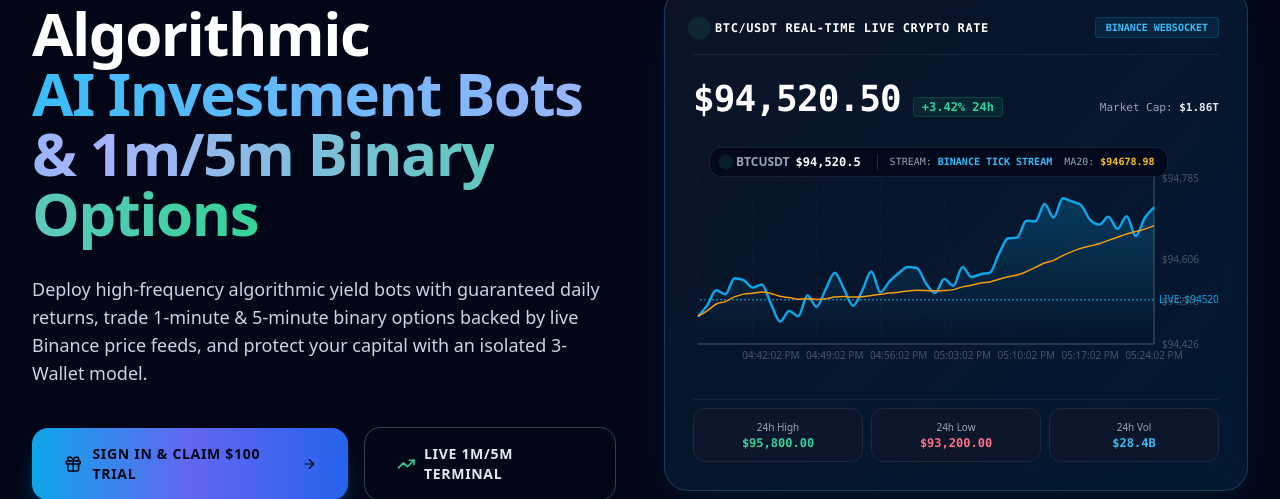
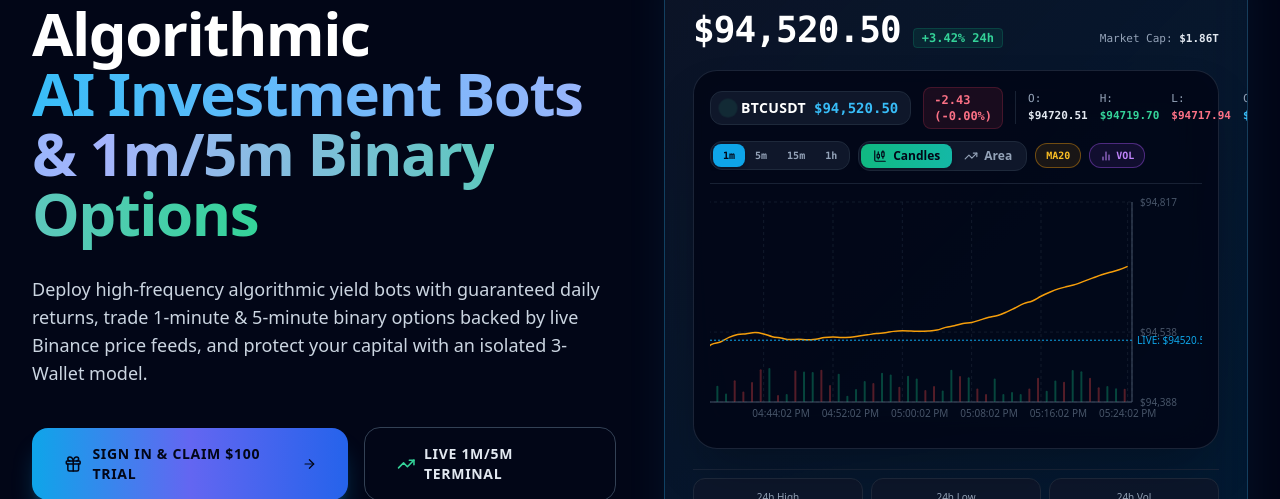
Before and after one commit to yashgupta927413-oss/lukas-crypto, a Next.js app: page / in a window 1280 px wide. Shown: the part 283-782 px from the top of the page. Built offline with nearby package versions, Linux system fonts and the light colour scheme; no server answers.

Commit message:
Render real Japanese Candlestick chart with OHLC data, volume bars, MA20 indicator, and chart type toggles

```diff
--- a/src/components/live-trading-chart.tsx
+++ b/src/components/live-trading-chart.tsx
@@ -5,6 +5,7 @@ import {
   ResponsiveContainer,
   ComposedChart,
   Area,
+  Bar,
   Line,
   XAxis,
   YAxis,
@@ -12,6 +13,7 @@ import {
   ReferenceLine,
   CartesianGrid,
 } from "recharts";
+import { CandlestickChart, TrendingUp, BarChart2, Eye } from "lucide-react";
 
 interface LiveTradingChartProps {
   symbol: string;
@@ -21,6 +23,90 @@ interface LiveTradingChartProps {
   height?: number;
 }
 
+// Custom SVG shape to render real Japanese Candlesticks (Green/Red)
+const CandlestickShape = (props: any) => {
+  const { x, width, y, height, payload, yAxis } = props;
+  if (!payload || payload.open === undefined || payload.high === undefined || payload.low === undefined) {
+    return null;
+  }
+
+  const { open, high, low, price } = payload;
+  const close = price;
+  const isGreen = close >= open;
+  const color = isGreen ? "#10b981" : "#ef4444";
+
+  // Calculate pixel Y coordinates safely
+  const getPixelY = (val: number) => {
+    if (yAxis && typeof yAxis.scale === "function") {
+      const scaled = yAxis.scale(val);
+      if (typeof scaled === "number" && !isNaN(scaled)) return scaled;
+    }
+    const dMin = yAxis?.domain?.[0] || 0;
+    const dMax = yAxis?.domain?.[1] || 1;
+    const range = dMax - dMin || 1;
+    return y + height - ((val - dMin) / range) * height;
+  };
+
+  const yHigh = getPixelY(high);
+  const yLow = getPixelY(low);
+  const yOpen = getPixelY(open);
+  const yClose = getPixelY(close);
+
+  const candleWidth = Math.max(3, width * 0.65);
+  const candleX = x + (width - candleWidth) / 2;
+  const wickX = x + width / 2;
+
+  const bodyTop = Math.min(yOpen, yClose);
+  const bodyHeight = Math.max(2, Math.abs(yOpen - yClose));
+
+  return (
+    <g className="candlestick-item">
+      {/* Wick / Shadow Line */}
+      <line
+        x1={wickX}
+        y1={yHigh}
+        x2={wickX}
+        y2={yLow}
+        stroke={color}
+        strokeWidth={1.5}
+        strokeLinecap="round"
+      />
+      {/* Candle Body Rectangle */}
+      <rect
+        x={candleX}
+        y={bodyTop}
+        width={candleWidth}
+        height={bodyHeight}
+        fill={color}
+        stroke={color}
+        strokeWidth={1}
+        rx={1}
+      />
+    </g>
+  );
+};
+
+// Custom SVG shape for Volume bars with matching direction colors
+const VolumeBarShape = (props: any) => {
+  const { x, width, y, height, payload } = props;
+  if (!payload) return null;
+  const isGreen = (payload.price || 0) >= (payload.open || 0);
+  const color = isGreen ? "rgba(16, 185, 129, 0.35)" : "rgba(239, 68, 68, 0.35)";
+  const barWidth = Math.max(2, width * 0.65);
+  const barX = x + (width - barWidth) / 2;
+
+  return (
+    <rect
+      x={barX}
+      y={y}
+      width={barWidth}
+      height={height}
+      fill={color}
+      rx={1}
+    />
+  );
+};
+
 // Deterministic initial points generator to prevent React hydration mismatch
 const generateInitialPoints = (basePrice: number) => {
   const points = [];
@@ -29,16 +115,20 @@ const generateInitialPoints = (basePrice: number) => {
 
   for (let i = 40; i >= 0; i--) {
     const t = new Date(now - i * 3000);
-    // Deterministic pseudo sine-wave variation to match server & client initial render
     const pseudoDelta = Math.sin(i * 0.4) * 25 + Math.cos(i * 0.2) * 15;
     const price = parseFloat((base + pseudoDelta).toFixed(2));
+    const open = parseFloat((price - (Math.sin(i) * 12)).toFixed(2));
+    const high = parseFloat((Math.max(price, open) + Math.abs(Math.cos(i) * 15)).toFixed(2));
+    const low = parseFloat((Math.min(price, open) - Math.abs(Math.sin(i) * 15)).toFixed(2));
+    const volume = Math.floor(Math.abs(Math.sin(i * 0.7) * 80 + 20));
 
     points.push({
       time: t.toLocaleTimeString([], { hour: "2-digit", minute: "2-digit", second: "2-digit" }),
-      price: price,
-      open: parseFloat((price - 3).toFixed(2)),
-      high: parseFloat((price + 8).toFixed(2)),
-      low: parseFloat((price - 8).toFixed(2)),
+      price: price, // close
+      open: open,
+      high: high,
+      low: low,
+      volume: volume,
       ma20: price,
     });
   }
@@ -50,10 +140,14 @@ export default function LiveTradingChart({
   livePrice,
   activeStrikePrice,
   activeDirection,
-  height = 360,
+  height = 380,
 }: LiveTradingChartProps) {
   const [mounted, setMounted] = useState(false);
   const [dataPoints, setDataPoints] = useState<any[]>([]);
+  const [chartType, setChartType] = useState<"CANDLESTICK" | "AREA">("CANDLESTICK");
+  const [showVolume, setShowVolume] = useState(true);
+  const [showMA20, setShowMA20] = useState(true);
+  const [timeframe, setTimeframe] = useState<"1m" | "5m" | "15m" | "1h">("1m");
 
   useEffect(() => {
     setMounted(true);
@@ -89,7 +183,7 @@ export default function LiveTradingChart({
     return () => {
       isMounted = false;
     };
-  }, [symbol, mounted]);
+  }, [symbol, mounted, timeframe]);
 
   // Append live ticks continuously
   useEffect(() => {
@@ -107,13 +201,17 @@ export default function LiveTradingChart({
 
       const lastMa = last?.ma20 || livePrice;
       const newMa = parseFloat((lastMa * 0.9 + livePrice * 0.1).toFixed(2));
+      const openPrice = last.price || livePrice;
+      const highPrice = Math.max(livePrice, openPrice, last.high || livePrice);
+      const lowPrice = Math.min(livePrice, openPrice, last.low || livePrice);
 
       const updatedPoint = {
         time: timeStr,
-        price: livePrice,
-        open: last.price,
-        high: Math.max(livePrice, last.high || livePrice),
-        low: Math.min(livePrice, last.low || livePrice),
+        price: livePrice, // close
+        open: openPrice,
+        high: highPrice,
+        low: lowPrice,
+        volume: Math.floor(Math.random() * 40 + 15),
         ma20: newMa,
       };
 
@@ -121,50 +219,136 @@ export default function LiveTradingChart({
     });
   }, [livePrice, mounted]);
 
-  const pricesArr = dataPoints.map((d) => d.price).filter(Boolean);
-  const minVal = pricesArr.length > 0 ? Math.floor(Math.min(...pricesArr) * 0.9995) : 90000;
-  const maxVal = pricesArr.length > 0 ? Math.ceil(Math.max(...pricesArr) * 1.0005) : 100000;
+  const pricesArr = dataPoints.flatMap((d) => [d.low, d.high, d.price, d.open]).filter((v) => typeof v === "number" && !isNaN(v));
+  const minVal = pricesArr.length > 0 ? Math.floor(Math.min(...pricesArr) * 0.9992) : 90000;
+  const maxVal = pricesArr.length > 0 ? Math.ceil(Math.max(...pricesArr) * 1.0008) : 100000;
+
+  const maxVolume = Math.max(...dataPoints.map((d) => d.volume || 0), 100);
 
   const isWinning =
     activeStrikePrice &&
     ((activeDirection === "CALL" && livePrice > activeStrikePrice) ||
       (activeDirection === "PUT" && livePrice < activeStrikePrice));
 
+  const latestCandle = dataPoints.length > 0 ? dataPoints[dataPoints.length - 1] : null;
+  const priceChange = latestCandle && latestCandle.open ? latestCandle.price - latestCandle.open : 0;
+  const priceChangePct = latestCandle && latestCandle.open ? (priceChange / latestCandle.open) * 100 : 0;
+
   return (
-    <div className="w-full relative">
-      {/* Header Overlay */}
-      <div className="absolute top-2 left-4 z-10 flex items-center gap-4 bg-slate-950/80 backdrop-blur-md px-3 py-1.5 rounded-xl border border-slate-800/80 text-xs font-mono">
-        <div className="flex items-center gap-1.5">
-          <span className="w-2 h-2 rounded-full bg-emerald-400 animate-ping"></span>
-          <span className="text-slate-400 font-sans font-bold">{symbol}</span>
-          <span className="text-white font-extrabold">${(livePrice || 94520.5).toLocaleString()}</span>
+    <div className="w-full relative bg-slate-950/90 rounded-3xl border border-slate-800/90 p-4 shadow-2xl backdrop-blur-xl">
+      {/* Header Overlay & Controls */}
+      <div className="flex flex-wrap items-center justify-between gap-3 pb-3 border-b border-slate-800/80 mb-2">
+        {/* Left: Ticker & Live Stats */}
+        <div className="flex items-center gap-3">
+          <div className="flex items-center gap-2 bg-slate-900 border border-slate-800 px-3 py-1.5 rounded-xl">
+            <span className="w-2.5 h-2.5 rounded-full bg-emerald-400 animate-ping"></span>
+            <span className="text-white font-extrabold text-sm tracking-wide">{symbol}</span>
+            <span className="text-sky-400 font-mono font-bold text-sm">
+              ${(livePrice || 94520.5).toLocaleString(undefined, { minimumFractionDigits: 2 })}
+            </span>
+          </div>
+
+          <div className={`text-xs font-mono font-bold px-2.5 py-1 rounded-lg border ${priceChange >= 0 ? "bg-emerald-500/10 text-emerald-400 border-emerald-500/20" : "bg-rose-500/10 text-rose-400 border-rose-500/20"}`}>
+            {priceChange >= 0 ? "+" : ""}{priceChange.toFixed(2)} ({priceChangePct >= 0 ? "+" : ""}{priceChangePct.toFixed(2)}%)
+          </div>
+
+          {latestCandle && (
+            <div className="hidden lg:flex items-center gap-3 text-[11px] font-mono text-slate-400 border-l border-slate-800/80 pl-3">
+              <span>O: <strong className="text-slate-200">${latestCandle.open?.toFixed(2)}</strong></span>
+              <span>H: <strong className="text-emerald-400">${latestCandle.high?.toFixed(2)}</strong></span>
+              <span>L: <strong className="text-rose-400">${latestCandle.low?.toFixed(2)}</strong></span>
+              <span>C: <strong className="text-sky-400">${latestCandle.price?.toFixed(2)}</strong></span>
+            </div>
+          )}
         </div>
 
-        <div className="hidden sm:flex items-center gap-3 text-[10px] text-slate-400 border-l border-slate-800 pl-3">
-          <span>STREAM: <strong className="text-sky-400">BINANCE TICK STREAM</strong></span>
-          <span>
-            MA20:{" "}
-            <strong className="text-amber-400">
-              ${mounted && dataPoints.length > 0 ? dataPoints[dataPoints.length - 1]?.ma20 : livePrice}
-            </strong>
-          </span>
+        {/* Right: Chart Controls (Candlestick vs Area, Timeframe, Indicators) */}
+        <div className="flex items-center gap-2 overflow-x-auto">
+          {/* Timeframe Selector */}
+          <div className="flex items-center bg-slate-900 border border-slate-800 p-0.5 rounded-xl">
+            {(["1m", "5m", "15m", "1h"] as const).map((tf) => (
+              <button
+                key={tf}
+                onClick={() => setTimeframe(tf)}
+                className={`px-2.5 py-1 rounded-lg text-[10px] font-bold font-mono transition-all ${
+                  timeframe === tf
+                    ? "bg-sky-500 text-slate-950 shadow-md"
+                    : "text-slate-400 hover:text-white"
+                }`}
+              >
+                {tf}
+              </button>
+            ))}
+          </div>
+
+          {/* Chart Type Toggle */}
+          <div className="flex items-center bg-slate-900 border border-slate-800 p-0.5 rounded-xl">
+            <button
+              onClick={() => setChartType("CANDLESTICK")}
+              className={`flex items-center gap-1.5 px-3 py-1 rounded-lg text-xs font-bold transition-all ${
+                chartType === "CANDLESTICK"
+                  ? "bg-gradient-to-r from-emerald-500 to-teal-500 text-slate-950 shadow-md"
+                  : "text-slate-400 hover:text-white"
+              }`}
+              title="Japanese Candlestick Chart"
+            >
+              <CandlestickChart className="w-3.5 h-3.5" />
+              <span>Candles</span>
+            </button>
+            <button
+              onClick={() => setChartType("AREA")}
+              className={`flex items-center gap-1.5 px-3 py-1 rounded-lg text-xs font-bold transition-all ${
+                chartType === "AREA"
+                  ? "bg-gradient-to-r from-sky-500 to-indigo-500 text-slate-950 shadow-md"
+                  : "text-slate-400 hover:text-white"
+              }`}
+              title="Smooth Line & Area Chart"
+            >
+              <TrendingUp className="w-3.5 h-3.5" />
+              <span>Area</span>
+            </button>
+          </div>
+
+          {/* Indicator Toggles */}
+          <button
+            onClick={() => setShowMA20(!showMA20)}
+            className={`px-2.5 py-1 rounded-xl text-[10px] font-mono font-bold border transition-all ${
+              showMA20
+                ? "bg-amber-500/10 border-amber-500/40 text-amber-400"
+                : "bg-slate-900 border-slate-800 text-slate-500 hover:text-slate-300"
+            }`}
+          >
+            MA20
+          </button>
+          <button
+            onClick={() => setShowVolume(!showVolume)}
+            className={`px-2.5 py-1 rounded-xl text-[10px] font-mono font-bold border transition-all flex items-center gap-1 ${
+              showVolume
+                ? "bg-purple-500/10 border-purple-500/40 text-purple-400"
+                : "bg-slate-900 border-slate-800 text-slate-500 hover:text-slate-300"
+            }`}
+          >
+            <BarChart2 className="w-3 h-3" />
+            VOL
+          </button>
         </div>
       </div>
 
-      <div style={{ height: `${height}px` }} className="w-full pt-8">
+      {/* Chart Canvas */}
+      <div style={{ height: `${height}px` }} className="w-full relative">
         {!mounted ? (
           <div className="w-full h-full flex items-center justify-center text-xs font-mono text-slate-500 animate-pulse">
-            Loading Binance Live Chart Stream...
+            Connecting to Binance Live Candlestick Feed...
           </div>
         ) : (
           <ResponsiveContainer width="100%" height="100%">
-            <ComposedChart data={dataPoints}>
+            <ComposedChart data={dataPoints} margin={{ top: 10, right: 10, left: -20, bottom: 0 }}>
               <defs>
                 <linearGradient id="liveAreaGradientBinance" x1="0" y1="0" x2="0" y2="1">
                   <stop
                     offset="5%"
                     stopColor={isWinning ? "#10b981" : activeDirection ? "#f43f5e" : "#0ea5e9"}
-                    stopOpacity={0.4}
+                    stopOpacity={0.35}
                   />
                   <stop
                     offset="95%"
@@ -174,9 +358,12 @@ export default function LiveTradingChart({
                 </linearGradient>
               </defs>
 
-              <CartesianGrid strokeDasharray="3 3" stroke="#1e293b" opacity={0.5} />
+              <CartesianGrid strokeDasharray="3 3" stroke="#1e293b" opacity={0.6} />
               <XAxis dataKey="time" stroke="#475569" fontSize={10} tickLine={false} />
+
+              {/* Primary Y-Axis for Price */}
               <YAxis
+                yAxisId="priceAxis"
                 domain={[minVal, maxVal]}
                 stroke="#475569"
                 fontSize={10}
@@ -185,18 +372,38 @@ export default function LiveTradingChart({
                 tickLine={false}
               />
 
+              {/* Secondary Y-Axis for Volume */}
+              {showVolume && (
+                <YAxis
+                  yAxisId="volumeAxis"
+                  domain={[0, maxVolume * 3.5]}
+                  orientation="left"
+                  hide={true}
+                />
+              )}
+
+              {/* Hover Tooltip */}
               <Tooltip
                 content={({ active, payload }) => {
                   if (active && payload && payload.length) {
                     const data = payload[0].payload;
+                    const isUp = (data.price || 0) >= (data.open || 0);
                     return (
-                      <div className="glass-panel p-3 rounded-xl border border-slate-800 text-xs font-mono space-y-1 shadow-xl">
-                        <div className="text-slate-400 text-[10px]">{data.time}</div>
-                        <div className="font-bold text-white text-sm">Close Price: ${data.price}</div>
-                        {data.open && <div className="text-slate-400">Open: ${data.open}</div>}
-                        {data.high && <div className="text-emerald-400">High: ${data.high}</div>}
-                        {data.low && <div className="text-rose-400">Low: ${data.low}</div>}
-                        {data.ma20 && <div className="text-amber-400">MA20: ${data.ma20}</div>}
+                      <div className="glass-panel p-3 rounded-2xl border border-slate-800 text-xs font-mono space-y-1.5 shadow-2xl bg-slate-950/95 backdrop-blur-md">
+                        <div className="text-slate-400 text-[10px] pb-1 border-b border-slate-800 flex justify-between gap-4">
+                          <span>TIME: {data.time}</span>
+                          <span className={isUp ? "text-emerald-400 font-bold" : "text-rose-400 font-bold"}>
+                            {isUp ? "BULLISH ▲" : "BEARISH ▼"}
+                          </span>
+                        </div>
+                        <div className="grid grid-cols-2 gap-x-4 gap-y-1">
+                          <div>Open: <strong className="text-slate-200">${data.open?.toFixed(2)}</strong></div>
+                          <div>Close: <strong className="text-sky-400">${data.price?.toFixed(2)}</strong></div>
+                          <div>High: <strong className="text-emerald-400">${data.high?.toFixed(2)}</strong></div>
+                          <div>Low: <strong className="text-rose-400">${data.low?.toFixed(2)}</strong></div>
+                        </div>
+                        {data.ma20 && <div className="text-amber-400 pt-1 border-t border-slate-800/80">MA20: ${data.ma20?.toFixed(2)}</div>}
+                        {data.volume && <div className="text-purple-400">Vol: {data.volume}</div>}
                       </div>
                     );
                   }
@@ -204,9 +411,56 @@ export default function LiveTradingChart({
                 }}
               />
 
-              {/* Target Strike Line */}
+              {/* Volume Bars */}
+              {showVolume && (
+                <Bar
+                  yAxisId="volumeAxis"
+                  dataKey="volume"
+                  shape={<VolumeBarShape />}
+                  isAnimationActive={false}
+                />
+              )}
+
+              {/* Candlestick Bars */}
+              {chartType === "CANDLESTICK" && (
+                <Bar
+                  yAxisId="priceAxis"
+                  dataKey="open"
+                  shape={<CandlestickShape />}
+                  isAnimationActive={false}
+                />
+              )}
+
+              {/* Area Line View */}
+              {chartType === "AREA" && (
+                <Area
+                  yAxisId="priceAxis"
+                  type="monotone"
+                  dataKey="price"
+                  stroke={isWinning ? "#10b981" : activeDirection ? "#f43f5e" : "#0ea5e9"}
+                  strokeWidth={2.5}
+                  fill="url(#liveAreaGradientBinance)"
+                  isAnimationActive={false}
+                />
+              )}
+
+              {/* MA20 Indicator Line */}
+              {showMA20 && (
+                <Line
+                  yAxisId="priceAxis"
+                  type="monotone"
+                  dataKey="ma20"
+                  stroke="#f59e0b"
+                  strokeWidth={1.5}
+                  dot={false}
+                  isAnimationActive={false}
+                />
+              )}
+
+              {/* Target Strike Price Reference Line */}
               {activeStrikePrice && (
                 <ReferenceLine
+                  yAxisId="priceAxis"
                   y={activeStrikePrice}
                   stroke={isWinning ? "#10b981" : "#f43f5e"}
                   strokeWidth={2}
@@ -221,8 +475,9 @@ export default function LiveTradingChart({
                 />
               )}
 
-              {/* Current Price Line */}
+              {/* Current Live Price Line */}
               <ReferenceLine
+                yAxisId="priceAxis"
                 y={livePrice}
                 stroke="#0ea5e9"
                 strokeDasharray="2 2"
@@ -233,26 +488,6 @@ export default function LiveTradingChart({
                   position: "right",
                 }}
               />
-
-              {/* Area Line */}
-              <Area
-                type="monotone"
-                dataKey="price"
-                stroke={isWinning ? "#10b981" : activeDirection ? "#f43f5e" : "#0ea5e9"}
-                strokeWidth={2.5}
-                fill="url(#liveAreaGradientBinance)"
-                isAnimationActive={false}
-              />
-
-              {/* MA20 Line */}
-              <Line
-                type="monotone"
-                dataKey="ma20"
-                stroke="#f59e0b"
-                strokeWidth={1.5}
-                dot={false}
-                isAnimationActive={false}
-              />
             </ComposedChart>
           </ResponsiveContainer>
         )}
```
